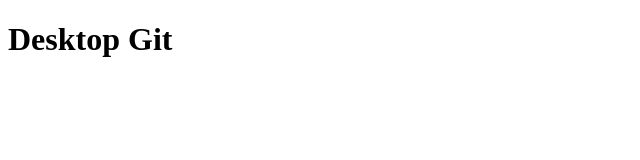
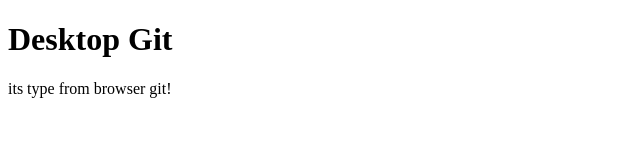
Before and after one commit to raihannoorhasan/PH-WD-Practice, a plain HTML site: page index.html in a window 1280 px wide. Shown: the whole page, without its empty margins (0-640 px from the left). Drawn offline with Linux system fonts and the light colour scheme.

Commit message:
browser change

```diff
--- a/index.html
+++ b/index.html
@@ -9,5 +9,6 @@
 </head>
 <body>
     <h1>Desktop Git</h1>
+    <p> its type from browser git!</p>
 </body>
 </html>
```
